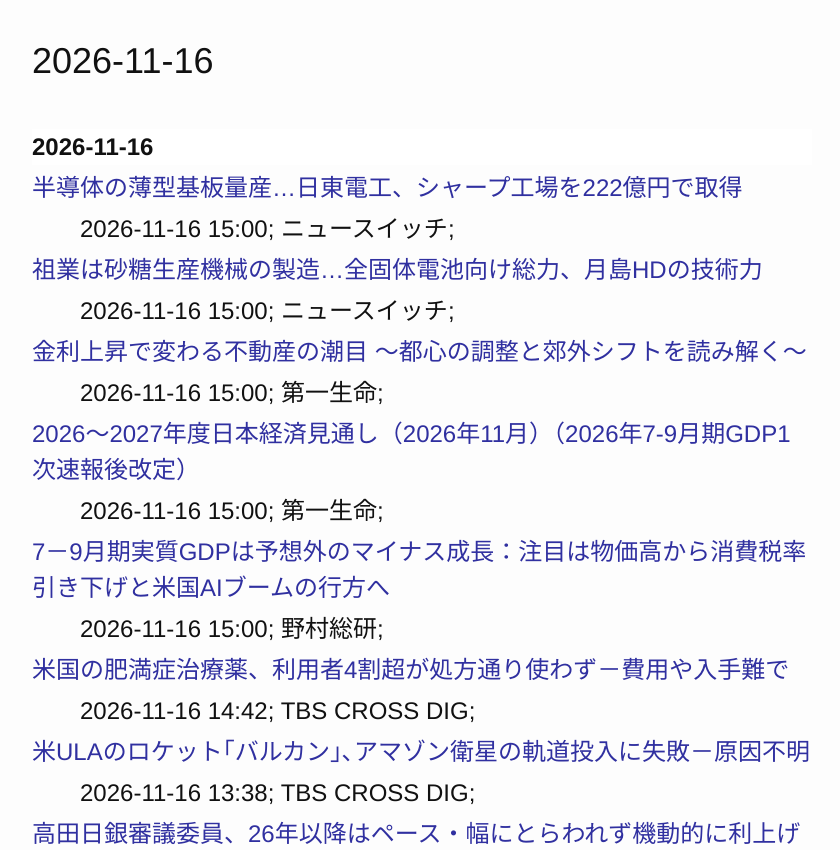
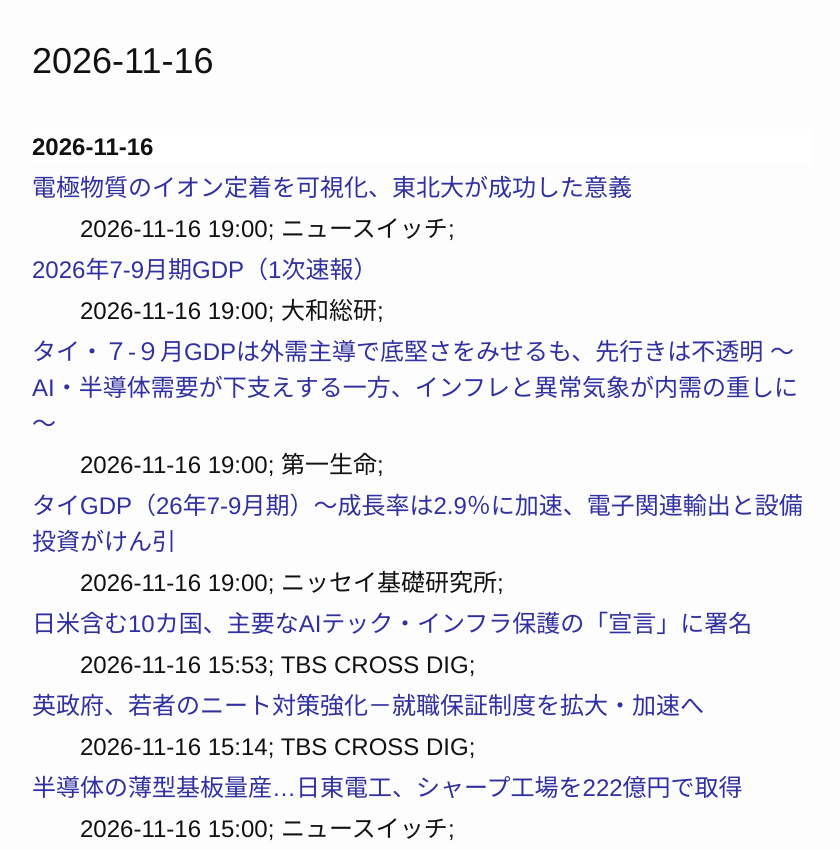
Before and after one commit to guttyontheweb/guttyontheweb.github.io, a plain HTML site: page financial_reports/reports-2026-11-16.html in a window 1280 px wide. Shown: the top 850 px of the page, without its empty margins (218-1058 px from the left). Drawn offline with Linux system fonts and the light colour scheme.

Commit message:
add reports of 2026-11-16

```diff
--- a/financial_reports/reports-2026-11-16.html
+++ b/financial_reports/reports-2026-11-16.html
@@ -14,6 +14,48 @@
         <br>
         <div class="paper">
           <div class="highlight"><h4 class="k">2026-11-16 </h4></div>
+          <p class="title"><a href="https://newswitch.jp/p/50819" target="_blank">電極物質のイオン定着を可視化、東北大が成功した意義</a></p>
+          <p class="details">
+            <span class="info">2026-11-16 19:00</span>;
+            <span class="sitename">ニュースイッチ</span>;
+          </p>
+        </div>
+        <div class="paper">
+          <p class="title"><a href="https://www.dir.co.jp/report/research/economics/japan/20261116_026192.html" target="_blank">2026年7-9月期GDP（1次速報）</a></p>
+          <p class="details">
+            <span class="info">2026-11-16 19:00</span>;
+            <span class="sitename">大和総研</span>;
+          </p>
+        </div>
+        <div class="paper">
+          <p class="title"><a href="https://www.dlri.co.jp/report/macro/678294.html" target="_blank">タイ・７-９月GDPは外需主導で底堅さをみせるも、先行きは不透明 ～AI・半導体需要が下支えする一方、インフレと異常気象が内需の重しに～</a></p>
+          <p class="details">
+            <span class="info">2026-11-16 19:00</span>;
+            <span class="sitename">第一生命</span>;
+          </p>
+        </div>
+        <div class="paper">
+          <p class="title"><a href="https://www.nli-research.co.jp/report/detail/id=87354?site=nli" target="_blank">タイGDP（26年7-9月期）～成長率は2.9％に加速、電子関連輸出と設備投資がけん引</a></p>
+          <p class="details">
+            <span class="info">2026-11-16 19:00</span>;
+            <span class="sitename">ニッセイ基礎研究所</span>;
+          </p>
+        </div>
+        <div class="paper">
+          <p class="title"><a href="https://newsdig.tbs.co.jp/articles/withbloomberg/3089143?display=1" target="_blank">日米含む10カ国、主要なAIテック・インフラ保護の「宣言」に署名</a></p>
+          <p class="details">
+            <span class="info">2026-11-16 15:53</span>;
+            <span class="sitename">TBS CROSS DIG</span>;
+          </p>
+        </div>
+        <div class="paper">
+          <p class="title"><a href="https://newsdig.tbs.co.jp/articles/withbloomberg/3088849?display=1" target="_blank">英政府、若者のニート対策強化－就職保証制度を拡大・加速へ</a></p>
+          <p class="details">
+            <span class="info">2026-11-16 15:14</span>;
+            <span class="sitename">TBS CROSS DIG</span>;
+          </p>
+        </div>
+        <div class="paper">
           <p class="title"><a href="https://newswitch.jp/p/50813" target="_blank">半導体の薄型基板量産…日東電工、シャープ工場を222億円で取得</a></p>
           <p class="details">
             <span class="info">2026-11-16 15:00</span>;
```
Also changed, not shown: financial_reports/reports-latest.html (+42 -0 lines).
